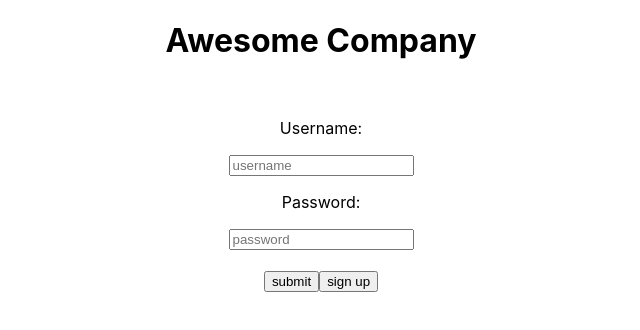
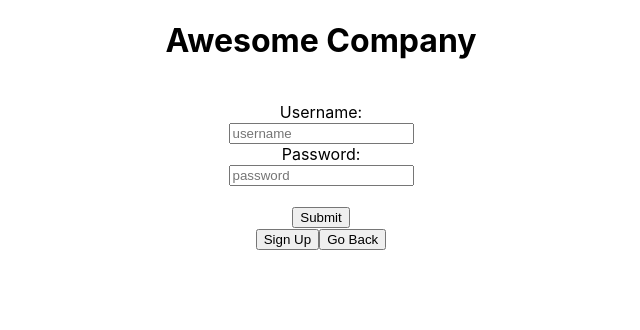
Before and after one commit to GWeightman/CNdesk3_frontend, a React (Create React App) app: page /login in a window 1280 px wide. Shown: the top 330 px of the page, without its empty margins (319-959 px from the left). Built offline with nearby package versions, Linux system fonts and the light colour scheme; the HTML template or start-up script is replaced by a standard one.

Commit message:
log in has been fixed

```diff
--- a/src/App.js
+++ b/src/App.js
@@ -7,7 +7,7 @@ import Home from './components/home'
 import Contact from './components/contact';
 import MainPage from './components/mainPage';
 import AboutMe from './components/aboutMe';
-import Admin from './components/Admin';
+import Admin from './components/admin';
 import FindUser from './components/findUser';
 import ListedJobs from './components/listedJobs';
 import Create from './components/createNewJob';
@@ -33,15 +33,16 @@ const App = () => {
   const [phonenumber, setPhoneNumber] = useState();
   const [clientemail, setclientEmail] = useState();
 
+
   return (
     <div className="App">
       <BrowserRouter>
         <Routes>
           <Route index element={<Home/>}/>
           <Route path='contact' element={<Contact/>}/>
-          <Route path='login' element={<Login username={username} setUsername={setUsername} password={password} setPassword={setPassword}/>}/>
+          <Route path='login' element={<Login username={username} setUsername={setUsername} password={password} setPassword={setPassword} fname={fname} setFname={setFname}/>}/>
           <Route path='signup' element={<Signup username={username} setUsername={setUsername} password={password} setPassword={setPassword} fname={fname} setFname={setFname} sname={sname} setSname={setSname} email={email} setEmail={setEmail}/>}/>
-          <Route path='mainpage' element={<MainPage appliedJobs={appliedJobs} setAppliedJobs={setAppliedJobs} savedJobs={savedJobs} setSavedJobs={setSavedJobs} page={page} setPage={setPage} modalOpen={modalOpen} setModalOpen={setModalOpen} jobs={jobs} setJobs={setJobs} />}/>
+          <Route path='mainpage' element={<MainPage appliedJobs={appliedJobs} setAppliedJobs={setAppliedJobs} savedJobs={savedJobs} setSavedJobs={setSavedJobs} page={page} setPage={setPage} modalOpen={modalOpen} setModalOpen={setModalOpen} jobs={jobs} setJobs={setJobs} fname={fname} username={username}/>}/>
           <Route path='aboutme' element={<AboutMe textarea={textarea} setTextarea={setTextarea} />}/>
           <Route path="create" element={<Create clientname={clientname} setClientName={setClientName} description={description} setDescription={setDescription} salary={salary} setSalary={setSalary} phonenumber={phonenumber} setPhoneNumber={setPhoneNumber} clientemail={clientemail} setclientEmail={setclientEmail}/>}/>
           <Route path="list" element={<ListedJobs clientname={clientname} description={description} salary={salary} phonenumber={phonenumber} clientemail={clientemail} jobs={jobs} setJobs={setJobs}/>}/>
--- a/src/components/login.js
+++ b/src/components/login.js
@@ -1,23 +1,24 @@
-import { Link } from "react-router-dom";
 import { login_fetch } from "../utilities/fetches";
 
-const Login = ({username, setUsername, password, setPassword}) => {
+const Login = ({username, setUsername, password, setPassword, fname, setFname}) => {
 
-    const login_handler = async () => {
+    const login_handler = async (e) => {
         try {
+            e.preventDefault();
             const ret_val = await login_fetch(username, password)
-            console.log(ret_val.password)
-            if (ret_val.username === username) {
-                if(ret_val.status == "admin"){
-                    window.location.href = "/admin"
-                } else {
-                    window.location.href = "/mainpage"
-                }
+            setFname(ret_val.firstname)
+            if (ret_val === "NoAuth") {
+                window.location.href = "/notauth"
+            } else if (ret_val.status === "admin") {
+                window.location.href = "/admin"
+            } else if (ret_val.status === "dev") {
+                window.location.href = "/mainpage"
             } else {
                 window.location.href = "/notauth"
             }
         } catch (error) {
             window.location.href = "/notauth"
+            console.log(error)
         }
     }
 
@@ -25,20 +26,26 @@ const Login = ({username, setUsername, password, setPassword}) => {
         window.location.href = "/signup"
     }
 
+    const return_button = () => {
+        window.location.href ="/"
+    }
+
     return(
         <div>
             <h1>Awesome Company</h1>
             <br/>
             <form onSubmit={login_handler}>
-                <p>Username:</p>
+                Username:<br/>
                 <input onChange={(e) => setUsername(e.target.value)} placeholder='username'/>
-                <p>Password:</p>
+                <br/>
+                Password:<br/>
                 <input onChange={(e) => setPassword(e.target.value)} placeholder='password'/>
                 <br/>
                 <br/>
-                <button type='submit'>submit</button>
-                <button onClick={signup_button}>sign up</button>
+                <input type='submit' value="Submit"/>
             </form>
+            <button onClick={signup_button}>Sign Up</button>
+            <button onClick={return_button}>Go Back</button>
         </div>
     )
 }
--- a/src/components/mainPage.js
+++ b/src/components/mainPage.js
@@ -2,7 +2,9 @@ import { useEffect } from "react";
 import { Link } from "react-router-dom";
 import { listedJobsFetch } from "../utilities/fetches";
 
-const MainPage = ({ appliedJobs, setAppliedJobs, savedJobs, setSavedJobs, jobs, setJobs, username }) => {
+const MainPage = ({ appliedJobs, setAppliedJobs, savedJobs, setSavedJobs, jobs, setJobs, username, fname }) => {
+  console.log(username || "null")
+  console.log(fname || "null")
 
   //Retreive jobs from the backend:
   const getJobs = async () => {
@@ -37,7 +39,7 @@ const MainPage = ({ appliedJobs, setAppliedJobs, savedJobs, setSavedJobs, jobs,
             <nav className="navbar">
               <ul>
                   <li>
-                  <Link to="/mainpage">Home</Link>
+                  <Link to="/">Home</Link>
                   </li>
                   <li>
                   <Link to="/jobposts">Applications</Link>
@@ -46,7 +48,8 @@ const MainPage = ({ appliedJobs, setAppliedJobs, savedJobs, setSavedJobs, jobs,
             </nav>
         </div>
         <div className="centre-section">
-      <h1> {username} : Developer Portal</h1>
+      <h1>{fname} : Developer Portal</h1>
+
 
       {jobs.map((job, index) => {
         return(
--- a/src/utilities/fetches.js
+++ b/src/utilities/fetches.js
@@ -4,6 +4,7 @@ export const login_fetch = async (username, password) => {
             method: "POST",
             headers: {"Content-Type": "application/json"},
             body: JSON.stringify({
+                // username: username,
                 password: password,
             }),
         });
```
